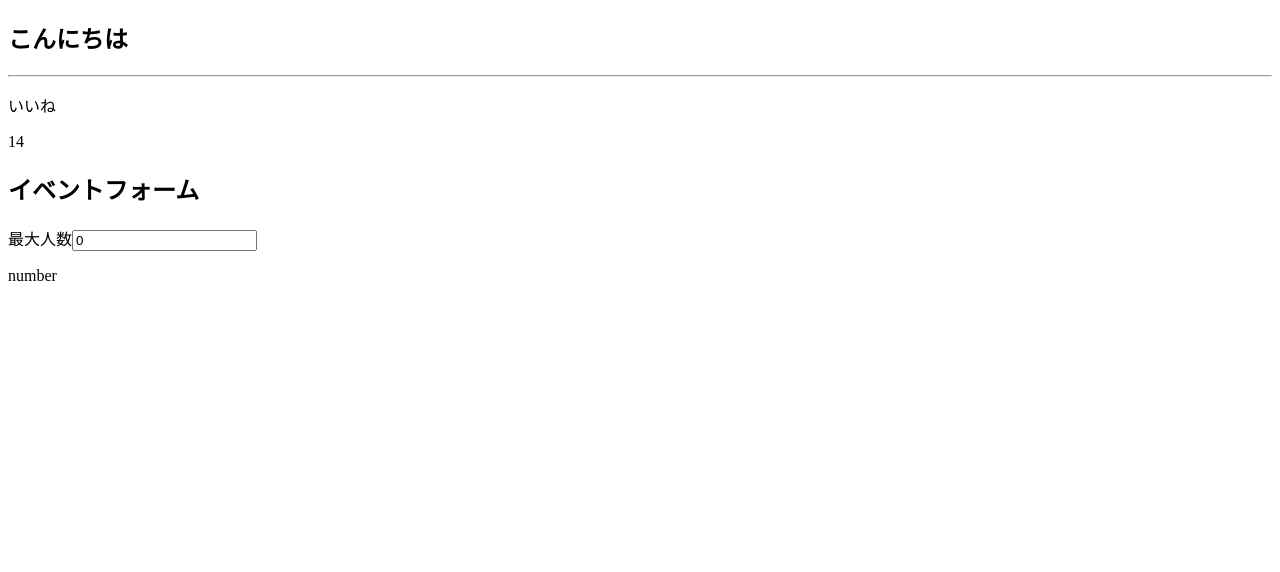
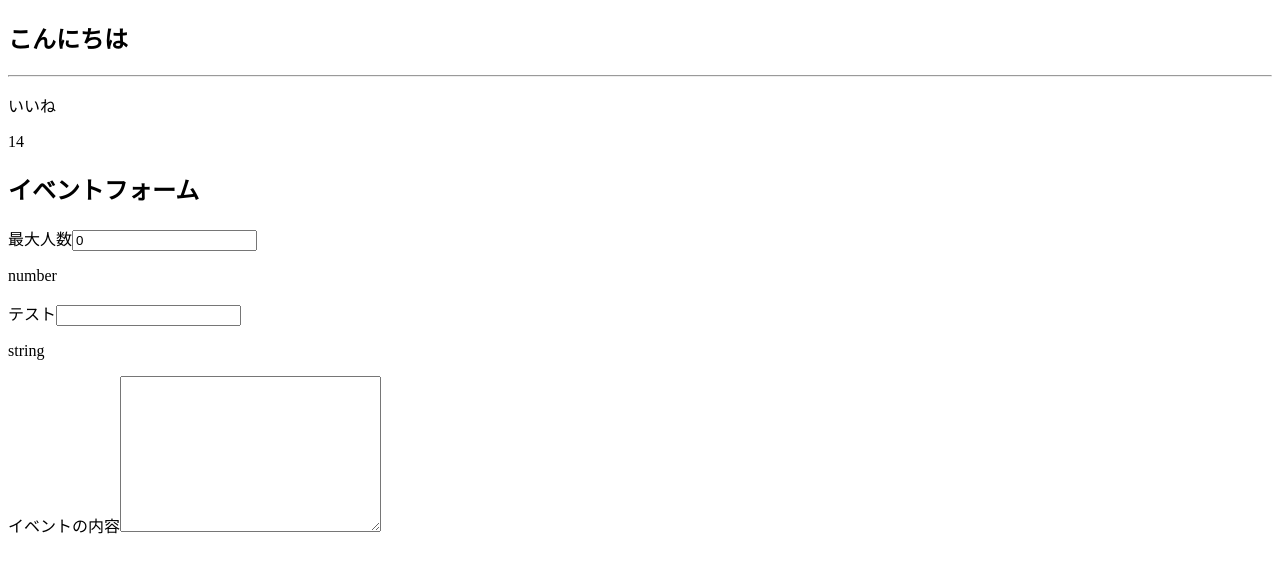
Before and after one commit to kazuhiro516/VueCLI_sample_app, a Vue app: page / in a window 1280 px wide. Shown: the top 572 px of the page. Built offline with nearby package versions, Linux system fonts and the light colour scheme.

Commit message:
複数行フォームの挙動の確認

```diff
--- a/src/App.vue
+++ b/src/App.vue
@@ -14,9 +14,20 @@
       <input
         id="title"
         type="number"
-        v-model.number="eventData.maxNumber"
+        v-model.trim="eventData.maxNumber"
       >
       <p>{{ typeof eventData.maxNumber }}</p>
+      <label for="maxNumber">テスト</label>
+      <input
+        id="title"
+        type="text"
+        v-model.trim="eventData.host"
+      >
+      <p>{{ typeof eventData.host }}</p>
+
+      <label for="detail">イベントの内容</label>
+      <textarea id="detail" cols="30" rows="10" v-model="detail"></textarea>
+      <p>{{ eventData.detail }}</p>
     </div>
   </div>
 </template>
@@ -30,7 +41,9 @@ export default {
       number: 14,
       eventData: {
         title: "タイトル",
-        maxNumber: 0
+        maxNumber: 0,
+        host: "",
+        detail: ""
       }
     }
   },
```
